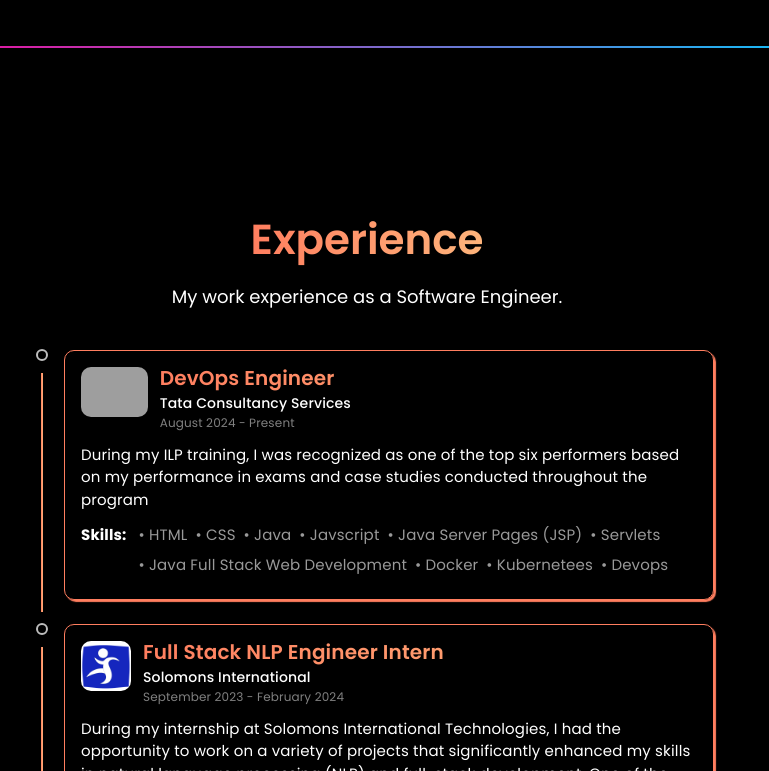
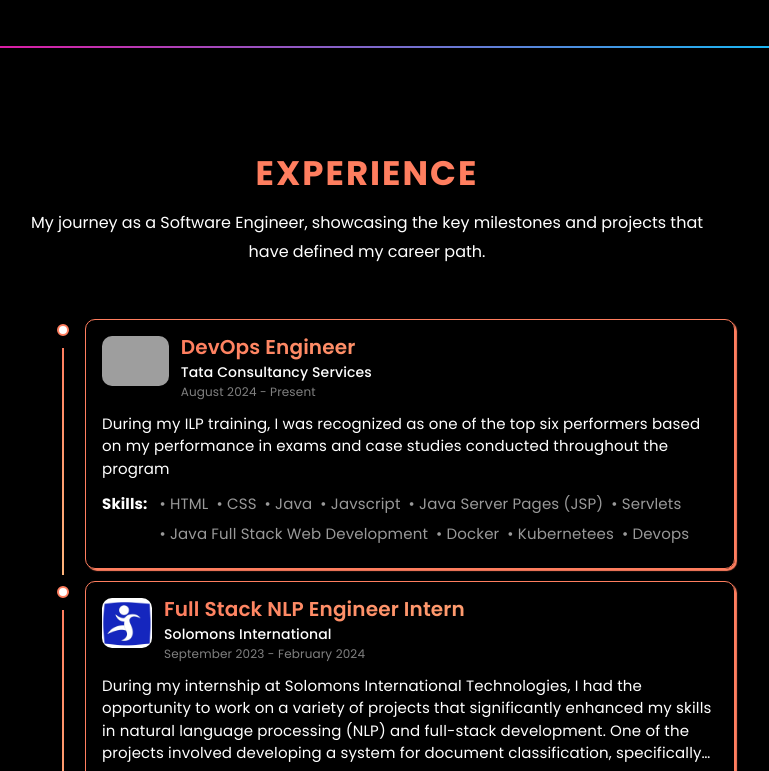
Before and after one commit to saisriharsha2003/Harsha_Portfolio, a React (Create React App) app: page / in a window 1280 px wide. Shown: the part 2889-3660 px from the top of the page, without its empty margins (273-1042 px from the left). Built offline with nearby package versions, Linux system fonts and the light colour scheme; grey boxes are pictures that could not be loaded.

Commit message:
made some changes should work on changing the tyle for the portfolio

```diff
--- a/src/components/Cards/ProjectCards.jsx
+++ b/src/components/Cards/ProjectCards.jsx
@@ -110,15 +110,6 @@ const Description = styled.div`
     -webkit-box-orient: vertical;
     text-overflow: ellipsis;
 `
-const Avatar = styled.img`
-    width: 38px;
-    height: 38px;
-    border-radius: 50%;
-    margin-left: -10px;
-    background-color: ${({ theme }) => theme.white};
-    box-shadow: 0 0 10px rgba(0,0,0,0.2);
-    border: 3px solid ${({ theme }) => theme.card};
-`
 
 const ProjectCards = ({project,setOpenModal}) => {
     return (
--- a/src/components/Experience/index.js
+++ b/src/components/Experience/index.js
@@ -9,103 +9,80 @@ import TimelineDot from '@mui/lab/TimelineDot';
 import ExperienceCard from '../Cards/ExperienceCard';
 import { experiences } from '../../data/constants';
 
-const Container = styled.div`
+const Container = styled.section`
+  padding: 50px 15px;
+  background-color: ${({ theme }) => theme.background_primary};
   display: flex;
   flex-direction: column;
-    justify-content: center;
-    position: relative;
-    z-index: 1;
   align-items: center;
-    padding: 10px 0px 80px 0px;
-    @media (max-width: 960px) {
-        padding: 0px;
+`;
+
+const Header = styled.div`
+  text-align: center;
+  margin-bottom: 40px;
+`;
+
+const Title = styled.h2`
+  font-size: 34px;
+  font-weight: bold;
+  color: ${({ theme }) => theme.text_primary};
+  margin-bottom: 10px;
+  text-transform: uppercase;
+  letter-spacing: 2px;
+`;
+
+const Description = styled.p`
+  font-size: 16px;
+  color: ${({ theme }) => theme.text_secondary};
+  max-width: 700px;
+  line-height: 1.8;
+  margin: 0 auto;
+`;
+
+const TimelineWrapper = styled.div`
+  display: flex;
+  flex-direction: column;
+  gap: 20px;
+  width: 100%;
+  max-width: 800px;
+`;
+
+const StyledTimelineDot = styled(TimelineDot)`
+  &.MuiTimelineDot-outlined {
+    border: 2px solid #ff7e5f;
+    background-color: white;
   }
 `;
 
-const Wrapper = styled.div`
-    position: relative;
-    display: flex;
-    justify-content: space-between;
-    align-items: center;
-    flex-direction: column;
-    width: 100%;
-    max-width: 1350px;
-    padding: 80px 0;
-    gap: 12px;
-    @media (max-width: 960px) {
-        flex-direction: column;
+const StyledTimelineConnector = styled(TimelineConnector)`
+  &.MuiTimelineConnector-root {
+    width: 2px;
+    background: linear-gradient(to bottom, #ff7e5f, #feb47b);
   }
-`;
-
-const Title = styled.div`
-  font-size: 42px;
-  text-align: center;
-  font-weight: 600;
-  margin-top: 20px;
-  background: linear-gradient(to right, #ff7e5f, #feb47b);
-  -webkit-background-clip: text;
-  color: transparent;
-  @media (max-width: 768px) {
-    margin-top: 12px;
-    font-size: 32px;
-  }
-`;
-
-const Desc = styled.div`
-  font-size: 18px;
-  text-align: center;
-  max-width: 600px;
-  color: ${({ theme }) => theme.text_secondary};
-  @media (max-width: 768px) {
-    margin-top: 12px;
-    font-size: 16px;
-  }
-`;
-
-const TimelineSection = styled.div`
-  width: 100%;
-  max-width: 1000px;
-  margin-top: 10px;
-  display: flex;
-  flex-direction: column;
-  align-items: center;
-  justify-content: center;
-  gap: 12px;
 `;
 
 const Experience = () => {
   return (
     <Container id="experience">
-      <Wrapper>
+      <Header>
         <Title>Experience</Title>
-        <Desc>My work experience as a Software Engineer.</Desc>
-        <TimelineSection>
-          <Timeline>
+        <Description>My journey as a Software Engineer, showcasing the key milestones and projects that have defined my career path.</Description>
+      </Header>
+      <TimelineWrapper>
+        <Timeline position="right">
           {experiences.map((experience, index) => (
             <TimelineItem key={experience.id || index}>
               <TimelineSeparator>
-                  <TimelineDot
-                    variant="outlined"
-                    style={{
-                      color: '#ff7e5f',
-                    }}
-                  />
-
-                  {index !== experiences.length - 1 && (
-                    <TimelineConnector style={{
-                      background: 'linear-gradient(to right, #ff7e5f, #feb47b)',
-
-                    }} />
-                  )}
+                <StyledTimelineDot variant="outlined" />
+                {index !== experiences.length - 1 && <StyledTimelineConnector />}
               </TimelineSeparator>
-                <TimelineContent sx={{ py: '12px', px: 2 }}>
+              <TimelineContent>
                 <ExperienceCard experience={experience} />
               </TimelineContent>
             </TimelineItem>
           ))}
         </Timeline>
-        </TimelineSection>
-      </Wrapper>
+      </TimelineWrapper>
     </Container>
   );
 };
--- a/src/components/Navbar/index.js
+++ b/src/components/Navbar/index.js
@@ -21,11 +21,11 @@ import styled from 'styled-components';
 
 const Navbar = ({ toggleTheme }) => {
   const [isOpen, setIsOpen] = React.useState(false);
-  const [activeSection, setActiveSection] = React.useState('#about'); // Default active section
+  const [activeSection, setActiveSection] = React.useState('#about');
   const currentTheme = useTheme();
 
   const handleNavClick = (section) => {
-    setActiveSection(section); // Update the active section state
+    setActiveSection(section);
   };
 
   return (
--- a/src/components/ProjectDetails/index.jsx
+++ b/src/components/ProjectDetails/index.jsx
@@ -70,17 +70,6 @@ const Image = styled.img`
   border-radius: 12px;
   margin-top: 30px;
   box-shadow: 0px 0px 10px 0px rgba(0, 0, 0, 0.3);
-`;
-
-const Label = styled.div`
-  font-size: 20px;
-  font-weight: 600;
-  color: ${({ theme }) => theme.text_primary};
-  margin: 8px 6px;
-  @media only screen and (max-width: 600px) {
-    font-size: 16px;
-    margin: 8px 6px;
-  }
 `;
 
 const Tags = styled.div`
--- a/src/components/Projects/ProjectsStyle.js
+++ b/src/components/Projects/ProjectsStyle.js
@@ -49,42 +49,6 @@ export const Desc = styled.div`
     }
 `;
 
-export const ToggleButtonGroup = styled.div`
-    display: flex;
-    border: 1.5px solid ${({ theme }) => theme.primary};
-    color: ${({ theme }) => theme.text_secondary};
-    font-size: 16px;
-    border-radius: 12px;
-    font-weight: 500;
-    margin: 22px 0px;
-    @media (max-width: 768px) {
-        font-size: 12px;
-    }
-`
-
-export const ToggleButton = styled.div`
-    padding: 8px 18px;
-    border-radius: 6px;
-    cursor: pointer;
-    ${({ active, theme }) =>
-        active && `
-    background: ${theme.primary + 20};
-    `
-    }
-    &:hover {
-        background: ${({ theme }) => theme.primary + 8};
-    }
-    @media (max-width: 768px) {
-        padding: 6px 8px;
-        border-radius: 4px;
-    }
-`
-export const Divider = styled.div`
-    width: 1.5px;
-    background: ${({ theme }) => theme.primary};
-`
-
-
 export const CardContainer = styled.div`
     display: flex;
     justify-content: center;
--- a/src/components/Projects/index.js
+++ b/src/components/Projects/index.js
@@ -1,71 +1,19 @@
 import React, { useState } from 'react';
-import { Container, Wrapper, Title, Desc, CardContainer, ToggleButtonGroup, ToggleButton, Divider } from './ProjectsStyle';
+import { Container, Wrapper, Title, Desc, CardContainer} from './ProjectsStyle';
 import ProjectCard from '../Cards/ProjectCards';
 import { projects } from '../../data/constants';
 
 const Projects = ({ openModal, setOpenModal }) => {
-  const [toggle, setToggle] = useState('all');
 
   return (
     <Container id="projects">
       <Wrapper>
         <Title>Projects</Title>
         <Desc>
-          I have worked on a wide range of projects. From web apps to android apps. Here are some of my projects.
-        </Desc>
-        <ToggleButtonGroup>
-          {toggle === 'all' ? (
-            <ToggleButton active value="all" onClick={() => setToggle('all')}>
-              All
-            </ToggleButton>
-          ) : (
-            <ToggleButton value="all" onClick={() => setToggle('all')}>
-              All
-            </ToggleButton>
-          )}
-          <Divider />
-          {toggle === 'web app' ? (
-            <ToggleButton active value="web app" onClick={() => setToggle('web app')}>
-              WEB APP'S
-            </ToggleButton>
-          ) : (
-            <ToggleButton value="web app" onClick={() => setToggle('web app')}>
-              WEB APP'S
-            </ToggleButton>
-          )}
-          <Divider />
-          {toggle === 'machine learning' ? (
-            <ToggleButton active value="machine learning" onClick={() => setToggle('machine learning')}>
-              MACHINE LEARNING
-            </ToggleButton>
-          ) : (
-            <ToggleButton value="machine learning" onClick={() => setToggle('machine learning')}>
-              MACHINE LEARNING
-            </ToggleButton>
-          )}
-          <Divider />
-          {toggle === "chat bot" ? (
-            <ToggleButton active value="chat bot" onClick={() => setToggle('chat bot')}>
-              CHAT BOT
-            </ToggleButton>
-          ) : (
-            <ToggleButton value="chat bot" onClick={() => setToggle('chat bot')}>
-              CHAT BOT
-            </ToggleButton>
-          )}
-        </ToggleButtonGroup>
+        I have worked on a wide range of projects. Below is a list of the projects I have worked on.        </Desc>
+        <div className='p-15'></div>
         <CardContainer>
-          {toggle === 'all' &&
-            projects.map((project) => (
-              <ProjectCard
-                key={project.id || project.name}
-                project={project}
-                openModal={openModal}
-                setOpenModal={setOpenModal}
-              />
-            ))}
           {projects
-            .filter((item) => item.category === toggle)
             .map((project) => (
               <ProjectCard
                 key={project.id || project.name}
--- a/src/data/constants.js
+++ b/src/data/constants.js
@@ -395,7 +395,6 @@ export const projects = [
       "Machine Learning",
       "OpenAI"
     ],
-    category: "web app",
     github: "https://github.com/saisriharsha2003/EmpowerRecruitUpdated",
     webapp: "https://final-year-project-client-five.vercel.app/",
   },
@@ -415,7 +414,6 @@ export const projects = [
       "Voice Recognition",
 
     ],
-    category: "machine learning",
     github: "https://github.com/saisriharsha2003/VoiceOpsAssistant.git",
 
   },
@@ -426,7 +424,6 @@ export const projects = [
       "Deployed a Python based WhatsApp bot with integrated Twilio API, Django, and MongoDB, optimizing customer requests and reducing response time. Ensured a streamlined food ordering experience exclusively through WhatsApp using this bot, eliminating the need for additional food delivery apps, while maintaining comprehensive test coverage across various scenarios and functions. Assessed customer satisfaction before and after implementation, showing a significant improvement. Analyzed customer interactions, resulting in an increase in engagement and frequency of interaction.",
     image: foodbot,
     tags: ["Python", "Flask", "Django", "MongoDB", "Twilio"],
-    category: "chat bot",
     github: "https://github.com/saisriharsha2003/WhatsAppFoodBot",
   },
   {
@@ -436,7 +433,6 @@ export const projects = [
       "Created a responsive portfolio website using ReactJS, showcasing skills, projects, and achievements in a visually appealing and user-friendly manner. The portfolio features a modern design with smooth animations and transitions, providing an engaging user experience across desktop, tablet, and mobile devices. Implemented features include a dynamic project gallery, interactive skill charts, and a contact form for inquiries. The responsive ReactJS portfolio demonstrates a strong proficiency in front-end development and design principles.",
     image: portfolio,
     tags: ["HTML", "CSS", "JavaScript", "ReactJS", "TailwindCSS"],
-    category: "web app",
     github: "https://github.com/saisriharsha2003/Harsha_Portfolio",
     webapp: "https://saisriharsha-portfolio.netlify.app/",
   },
@@ -454,7 +450,6 @@ export const projects = [
       "JavaScirpt",
       "MongoDB"
     ],
-    category: "web app",
     github: "https://github.com/saisriharsha2003/note-nexus",
     webapp: "https://notenex.netlify.app/",
   },
@@ -466,7 +461,6 @@ export const projects = [
       "Designed and developed a dynamic to-do list application, offering users a digital task management solution with enhanced features for organization and productivity. The application allows users to create, update, and manage tasks, prioritize them based on importance and deadlines, and categorize tasks into projects for efficient management. Implemented features include task reminders, notifications, and collaboration tools, enabling users to stay organized and on track with their tasks. The dynamic to-do list application provides a user-friendly interface and seamless integration with other productivity tools for a comprehensive task management experience.",
     image: todo,
     tags: ["HTML", "CSS", "JavaScript"],
-    category: "web app",
     github: "https://github.com/saisriharsha2003/To_Do_List",
     webapp: "https://saisriharsha2003.github.io/To_Do_List/",
   },
@@ -477,7 +471,6 @@ export const projects = [
       "Developed a landing page concept for Netflix, focusing on user engagement and content discovery. The landing page design emphasized intuitive navigation, personalized content recommendations, and a visually appealing layout to captivate users. Integrated features included a responsive design for seamless viewing across devices, interactive elements for enhanced user interaction, and optimized performance for fast loading times. The Netflix landing page concept aimed to enhance the user experience and drive engagement with the platform's content.",
     image: netflix,
     tags: ["HTML", "CSS", "JavaScript"],
-    category: "web app",
     github: "https://github.com/saisriharsha2003/Harsha_Netflix_landing_page",
     webapp: "https://saisriharsha2003.github.io/Harsha_Netflix_landing_page/"
   },
```
Also changed, not shown: package.json (+6 -3 lines), 1 other file (tests, documents, lock files or other folders). Lines whose indentation alone changed are shown as unchanged.
